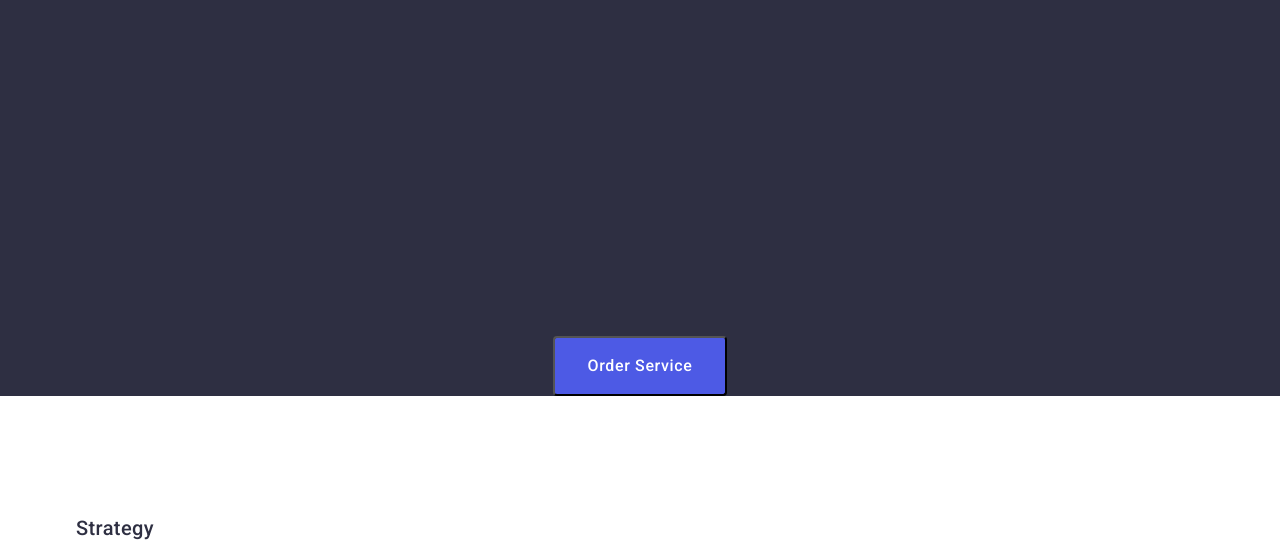
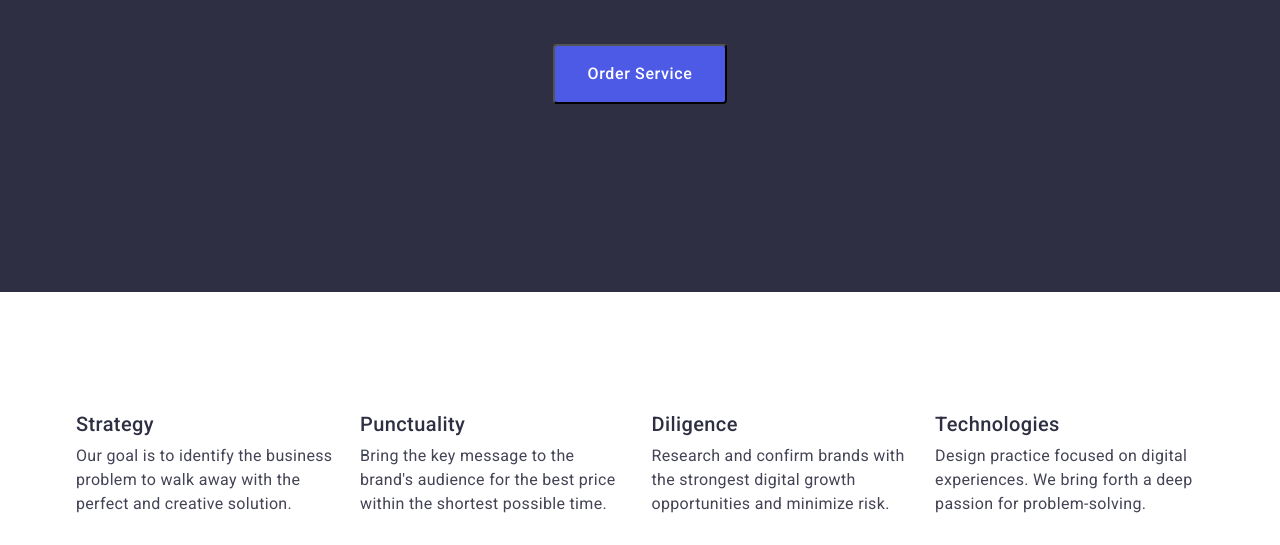
Before and after one commit to darina-bigos/goit-markup-hw-03, a plain HTML site: page index.html in a window 1280 px wide. Shown: the part 385-930 px from the top of the page. Drawn offline with nearby package versions, Linux system fonts and the light colour scheme.

Commit message:
update html and css

```diff
--- a/css/styles.css
+++ b/css/styles.css
@@ -131,6 +131,8 @@ a {
 }
 .section-title {
   background-color: #2e2f42;
+  padding-top: 188px;
+  padding-bottom: 188px;
 }
 
 .page-title {
@@ -143,8 +145,6 @@ a {
   max-width: 496px;
   margin: 0 auto;
   margin-bottom: 48px;
-  padding-top: 188px;
-  padding-bottom: 292px;
 }
 
 .page-button {
@@ -156,9 +156,9 @@ a {
   background-color: #4d5ae5;
   cursor: pointer;
   padding: 16px 32px;
+  border-radius: 4px;
   display: block;
   margin: 0 auto;
-  border-radius: 4px;
 }
 
 .page-button:hover {
@@ -173,8 +173,14 @@ a {
   background-color: #ffffff;
   padding-top: 120px;
   padding-bottom: 120px;
+  width: calc((100%-72px) / 4);
 }
 
+.advant-item {
+  display: flex;
+  align-items: center;
+  gap: 24px;
+}
 .section-advant .advant-title {
   font-weight: 500;
   font-size: 20px;
--- a/index.html
+++ b/index.html
@@ -41,17 +41,15 @@
 
         <section class="section-title">
             <div class="container">
-                <div class="title-container">
-                    <h1 class="page-title">Effective Solutions for Your Business</h1>
-                    <button type="button" class="page-button">Order Service</button>
-                </div>
+                <h1 class="page-title">Effective Solutions for Your Business</h1>
+                <button type="button" class="page-button">Order Service</button>
             </div>
         </section>
 
         <section class="section-advant">
             <div class="container">
                 <h2 class="visually-hidden">Advantages</h2>
-                <ul>
+                <ul class="advant-item">
                     <li>
                         <h3 class="advant-title">Strategy</h3>
                         <p class="advant-text">
```
